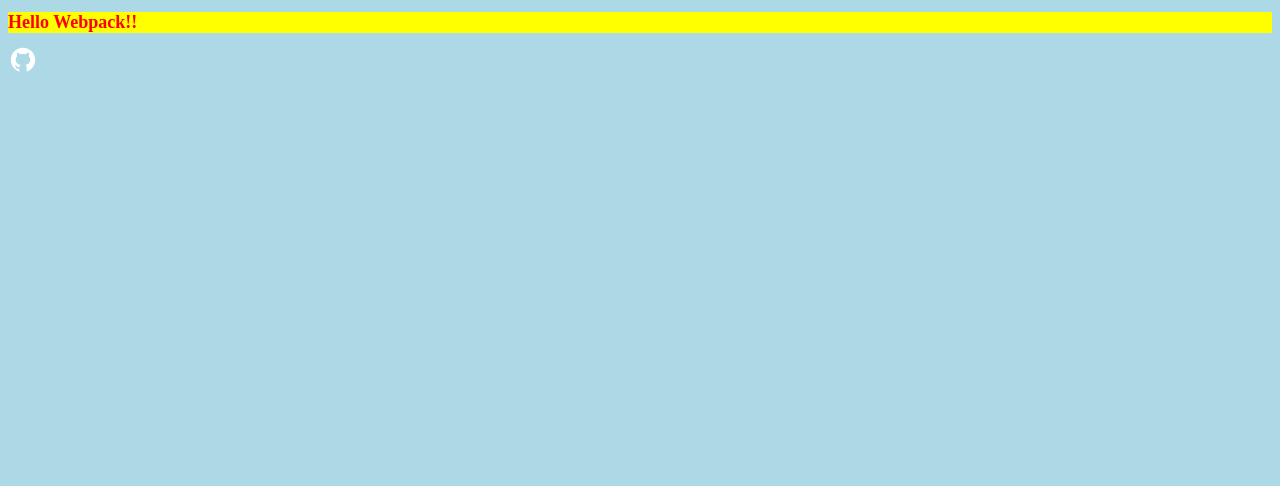
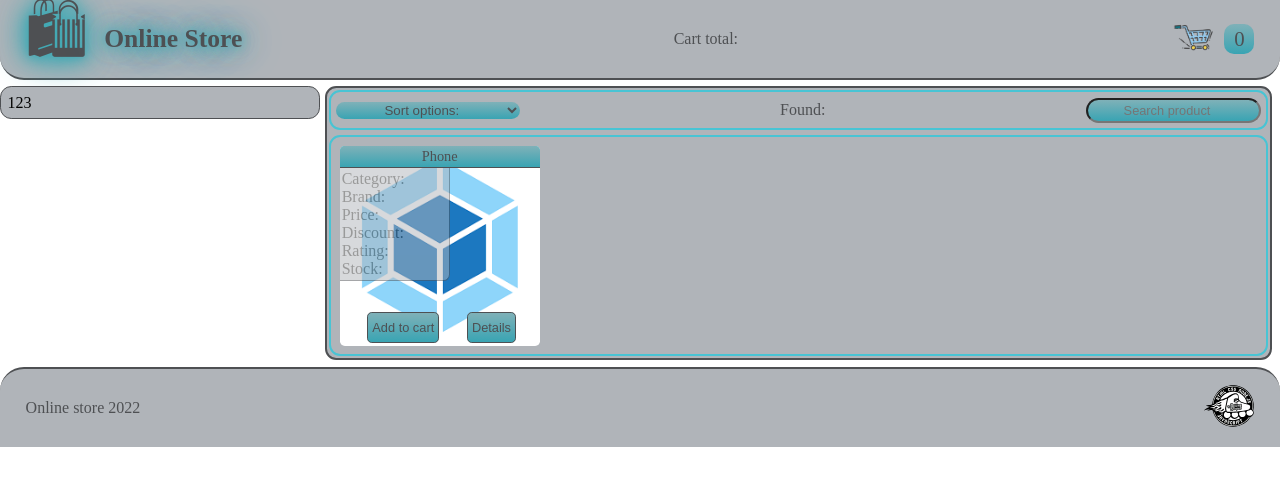
Before and after one commit to StasKv/online-store, a website built with webpack: page online-store/src/index.html in a window 1280 px wide. Built offline with nearby package versions, Linux system fonts and the light colour scheme; a web font is replaced by a local one.

Commit message:
feat: added products and  header and footer

```diff
--- a/online-store/src/index.html
+++ b/online-store/src/index.html
@@ -7,7 +7,77 @@
   <title>Document</title>
 </head>
 <body>
-  <h1>Hello Webpack!!</h1>
-  <div class="svg-img"></div>
+  <div class="wrapper">
+    <header class="header">
+      <div class="container header-container">
+        <div class="header-logo-container">
+          <div class="header-logo">🛍</div>
+          <h1 class="header-brand-name">Online Store</h1>
+        </div>
+        <div class="header-total-price">
+          <span class="cart-total">Cart total:</span>
+        </div>
+        <div class="shopping-cart">
+          <img class="shopping-cart-img" src="./img/cart.png" alt="">
+          <div class="total">
+            <div class="total-content">0</div>
+          </div>
+        </div>
+      </div>
+    </header>
+    <main class="main">
+      <div class="main-wrapper">
+        <div class="filters">123</div>
+        <div class="products">
+          <div class="products-sort">
+            <div class="sort-bar">
+              <select class="select" name="" id="">
+                <option class="sort-name" disabled selected value="sort-title">Sort options:</option>
+                <option value="price-asc">Sort by price ASC</option>
+                <option value="price-desc">Sort by price DESC</option>
+                <option value="rating-asc">Sort by discount ASC</option>
+                <option value="rating-desc">Sort by discount DESC</option>
+              </select>
+            </div>
+            <div class="found">
+              Found:
+            </div>
+            <div class="search-bar">
+              <input type="search" placeholder="Search product">
+            </div>
+          </div>
+          <div class="products-items">
+            <div class="product-item">
+              <div class="item-wrapper">
+                <div class="item-description">
+                  <div class="item-title">Phone</div>
+                  <div class="description-info">
+                    <ul class="info-items">
+                      <li><span>Category: </span></li>
+                      <li><span>Brand: </span></li>
+                      <li><span>Price: </span></li>
+                      <li><span>Discount: </span></li>
+                      <li><span>Rating: </span></li>
+                      <li><span>Stock: </span></li>
+                    </ul>
+                  </div>
+                </div>
+                <div class="card-buttons">
+                  <button class="add-to-cart">Add to cart</button>
+                  <button class="details-product">Details</button>
+                </div>
+              </div>
+            </div>
+          </div>
+        </div>
+      </div>
+    </main>
+    <footer class="footer">
+      <div class="container footer-container">
+        <p class="footer-content">Online store 2022</p>
+        <a href="https://rs.school/"><img class="logo-rss" src="./img/logo-rs.svg" alt="RSschool"></a>
+      </div>
+    </footer>
+  </div>
 </body>
 </html>
--- /dev/null
+++ b/online-store/src/style/_body.scss
@@ -0,0 +1,140 @@
+.main-wrapper {
+  display: flex;
+  margin-top: 0.5%;
+  margin-bottom: 0.5%;
+  gap: 5px;
+}
+
+.filters {
+  width: 25%;
+  background: #b0b4b9;
+  border: 1px solid $gray;
+  border-radius: 0.7rem;
+  padding: .5%;
+  height: fit-content;
+}
+
+.products {
+  width: 74%;
+  background: #b0b4b9;
+  border: 2px solid $gray;
+  border-radius: 0.7rem;
+  overflow: hidden;
+  padding: 2px;
+}
+
+.products-sort {
+  height: 40px;
+  margin-bottom: .5%;
+}
+
+.products-sort,
+.products-items {
+  display: flex;
+  align-items: center;
+  justify-content: space-between;
+  width: 100%;
+  padding: 5px;
+  border: 2px solid $sky;
+  border-radius: 0.7rem;;
+}
+
+.select {
+  outline: 0;
+  border: 0;
+  padding: 0 1em;
+  color: #fff;
+  background: $gradient;
+  cursor: pointer;
+  border-radius: 1rem;
+  color: $gray;
+  text-align: center;
+}
+
+.found {
+  color: $gray;
+}
+
+.search-bar {
+  input {
+    background: $gradient;
+    color: $gray;
+    border-radius: 2rem;
+    padding: 0.2rem;
+    outline: none;
+    font-size: 80%;
+    text-align: center;
+  }
+}
+
+.products-items {
+  padding: .5%;
+  display: flex;
+  flex-wrap: wrap;
+}
+
+.product-item {
+  margin: 2px;
+  position: relative;
+}
+
+.item-wrapper {
+  background: url(../img/webpack.png);
+  width: 200px;
+  height: 200px;
+  background-size: cover;
+  border-radius: 0.3rem;
+  margin: 2px;
+}
+
+.card-buttons {
+  position: absolute;
+  bottom: 5px;
+  width: 100%;
+  height: 15%;
+  display: flex;
+  justify-content: space-evenly;
+
+  button {
+    background: $gradient;
+    border: 1px solid $gray;
+    border-radius: 0.3rem;
+    padding-left: 2%;
+    padding-right: 2%;
+    font-size: 80%;
+    cursor: pointer;
+    color: $gray;
+  }
+
+}
+
+.item-title {
+  width: 100%;
+  text-align: center;
+  background: $gradient;
+  padding: 1%;
+  font-size: 90%;
+  text-align: center;
+  border-bottom: 1px solid $gray;
+  white-space: nowrap;
+  color: $gray;
+  border-radius: 0.3rem 0.3rem 0 0;
+}
+
+.description-info {
+  width: 55%;
+  background-color: $headcolor;
+  opacity: 0.5;
+  border-radius: 0 0 0.4rem;
+  border-bottom: 1px solid $gray;
+  border-right: 1px solid $gray;
+  padding: 1%;
+}
+
+.info-items {
+
+  span {
+    color: $dark;
+  }
+
+}
--- /dev/null
+++ b/online-store/src/style/_footer.scss
@@ -0,0 +1,13 @@
+.footer-container {
+  border-radius: 1.5rem 1.5rem 0 0;
+  border-top: 2px solid $gray;
+}
+
+.footer-content {
+  display: flex;
+  align-items: center;
+}
+
+.logo-rss {
+  width: 50px;
+}
--- /dev/null
+++ b/online-store/src/style/_header.scss
@@ -0,0 +1,63 @@
+.container {
+  display: flex;
+  justify-content: space-between;
+  height: 10vh;
+  width: 100%;
+  background-color: $headcolor;
+  color: $gray;
+  align-items: center;
+  padding-left: 2%;
+  padding-right: 2%;
+}
+
+.header-container {
+  border-bottom: 2px solid $gray;
+  border-radius: 0 0 1.5rem 1.5rem;
+}
+
+.header-logo-container {
+  display: flex;
+}
+
+.header-logo {
+  line-height: 100%;
+  font-size: 400%;
+  display: flex;
+  align-items: center;
+  text-shadow: $textshadow;
+  padding-bottom: 5%;
+}
+
+.header-brand-name {
+  margin-left: 1rem;
+  text-shadow: $textshadow;
+  font-size: 160%;
+  align-self: center;
+}
+
+.shopping-cart {
+  display: flex;
+  gap: 5px;
+  align-items: center;
+}
+
+.shopping-cart-img {
+  width: 50px;
+  height: 50px;
+}
+
+.total {
+  width: 30px;
+  height: 30px;
+  background: $gradient;
+  border-radius: 10px;
+}
+
+.total-content {
+  width: 100%;
+  height: 100%;
+  display: flex;
+  align-items: center;
+  justify-content: center;
+  font-size: 130%;
+}
--- a/online-store/src/style/abstracts/_constants.scss
+++ b/online-store/src/style/abstracts/_constants.scss
@@ -1,2 +1,10 @@
 $hcolor: red;
 $hbaccolor: yellow;
+
+$headcolor: #b0b4b9;
+$gray: #4e5053;
+$bodycolor: #d5d9dd;
+$gradient: #48c4d4 linear-gradient(to bottom, #7fb1b8, #39a4b3);
+$textshadow: 0 0 10px rgb(66, 169, 180), 0 0 20px rgb(66, 169, 180), 0 0 30px rgb(66, 169, 180), 0 0 40px rgb(66, 169, 180);
+$sky: #48c4d4;
+$dark: #353636;
--- a/online-store/src/style/style.scss
+++ b/online-store/src/style/style.scss
@@ -2,27 +2,13 @@
 @import 'abstracts/mixins';
 @import 'abstracts/placeholders';
 @import 'base/base';
+@import 'header';
+@import 'footer';
+@import 'body';
 
-body {
-  background-color: lightblue;
-  font-family: 'Gilroy';
+* {
+  box-sizing: border-box;
+  margin: 0;
+  padding: 0;
+  list-style-type: none;
 }
-
-h1 {
-  font-size: 18px;
-  color: $hcolor;
-  background-color: $hbaccolor;
-}
-
-.image img{
-  width: 50px;
-  height: 50px;
-}
-
-.svg-img {
-  width: 30px;
-  height: 30px;
-  background-size: cover;
-  fill: black;
-  background-image: url(../img/github.svg);
-}
```
Also changed, not shown: online-store/src/img/cart.png (added), online-store/src/img/logo-rs.svg (added), 1 other file.
